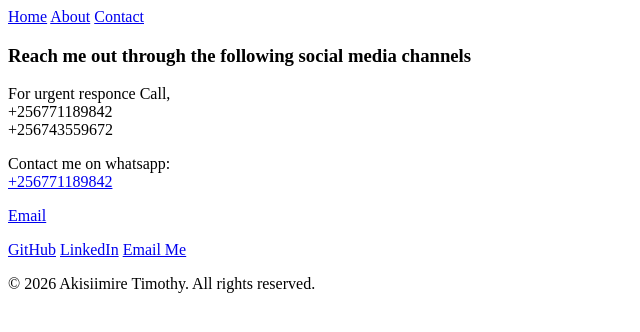
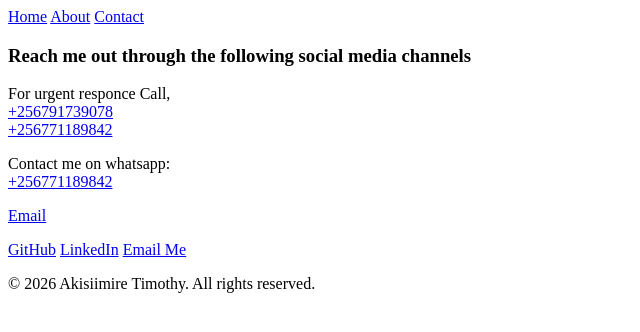
Before and after one commit to temiseo/My-personal-website, a plain HTML site: page contact.html in a window 1280 px wide. Shown: the whole page, without its empty margins (0-640 px from the left). Drawn offline with Linux system fonts and the light colour scheme.

Commit message:
modified contact page

```diff
--- a/contact.html
+++ b/contact.html
@@ -20,12 +20,13 @@
         <h3>Reach me out through the following social media channels</h3>
         <div>
             <p>For urgent responce Call, <br>
-            +256771189842 <br>
-            +256743559672</p>
+            <a href="tel: +256791739078">+256791739078</a> <br>
+            <a href="tel: +256771189842">+256771189842</a><br>
+            </p>
         </div>
         <div>
             <p>Contact me on whatsapp: <br>
-                <a href="#contact">+256771189842</a>
+                <a href="https://wa.me/256771189842">+256771189842</a>
          </p>
         </div>
 
```
